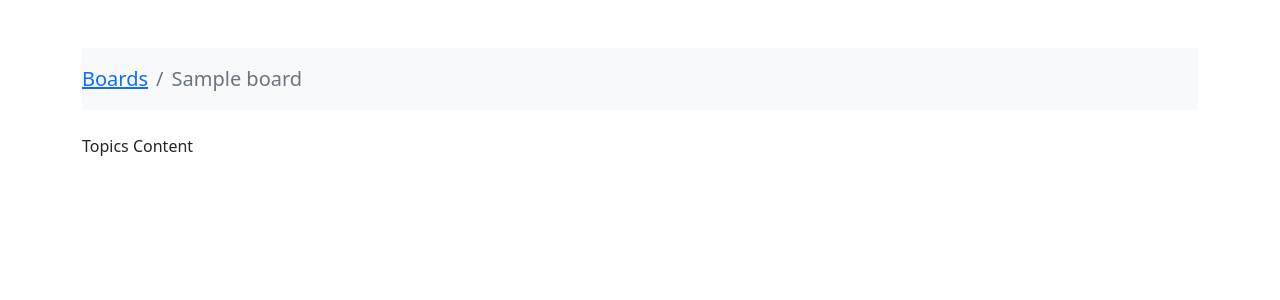
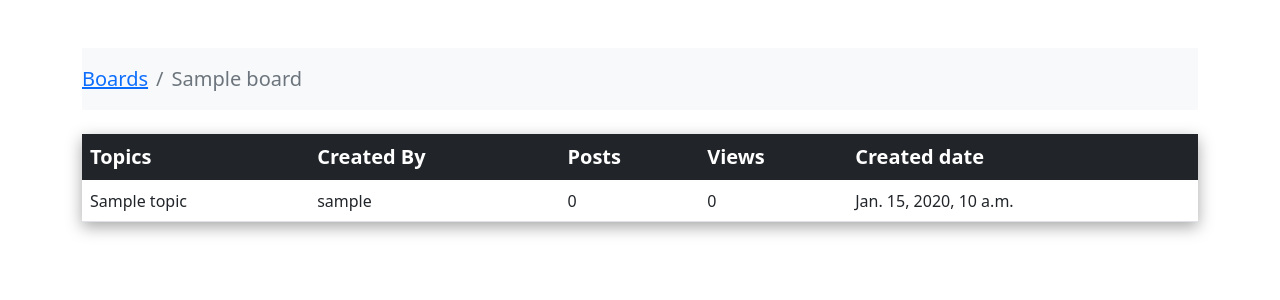
Before and after one commit to Ahmed-Mansy/Boards_App, a Django app: page /boards/1 in a window 1280 px wide. Shown: the top 300 px of the page. Run offline with Django 5.2, Linux system fonts and the light colour scheme; tables that the repository leaves empty hold one stand-in row (values such as "Sample post"); some libraries are stand-ins or nearby versions.

Commit message:
new topics

```diff
--- a/boards/urls.py
+++ b/boards/urls.py
@@ -4,5 +4,6 @@ from . import views
 urlpatterns = [
     path('',views.home,name='home'),
     path('about/',views.about,name='about'),
-    path('boards/<int:board_id>',views.board_topics,name='board_topics')
+    path('boards/<int:board_id>',views.board_topics,name='board_topics'),
+    path('boards/<int:board_id>/new',views.new_topic,name='new_topic')
 ]
--- a/boards/views.py
+++ b/boards/views.py
@@ -1,6 +1,7 @@
-from django.shortcuts import render,get_object_or_404
+from django.shortcuts import render,get_object_or_404,redirect
 from django.http import HttpResponse
-from .models import Board
+from .models import Board,Topic,Post
+from django.contrib.auth.models import User
 
 # Create your views here.
 
@@ -16,5 +17,30 @@ def board_topics(req,board_id):
 
 
 
+def new_topic(req,board_id):
+    board = get_object_or_404(Board,pk=board_id)
+
+    if req.method == 'POST':
+        subject = req.POST['subject']
+        message = req.POST['message']
+        user = User.objects.first()
+
+        topic = Topic.objects.create(
+            subject=subject,
+            board=board,
+            created_by=user,
+        )
+
+        post = Post.objects.create(
+            message=message,
+            topic = topic,
+            created_by = user
+        )
+        return redirect('board_topics',board_id=board.pk)
+
+
+    return render(req,'new_topic.html',{'board':board})
+
+
 def about(request):
     return HttpResponse('<h1>About</h1>')
--- a/static/css/style.css
+++ b/static/css/style.css
@@ -0,0 +1,3 @@
+.new-shadow{
+    box-shadow: rgba(0, 0, 0, 0.35) 0px 5px 15px;
+}
--- a/templates/home.html
+++ b/templates/home.html
@@ -13,8 +13,8 @@ Boards
 
 
 {% block content %}
-<table class="table">
-    <thead class="table-dark fs-5 py-5">
+<table class="table new-shadow">
+    <thead class="table-dark fs-5">
         <th>Board</th>
         <th>Posts</th>
         <th>Topic</th>
--- a/templates/topics.html
+++ b/templates/topics.html
@@ -10,5 +10,31 @@
 {%endblock%}
 
 {% block content%}
-Topics Content
+
+<table class="table new-shadow">
+
+    <thead class="table-dark fs-5">
+        <th>Topics</th>
+        <th>Created By</th>
+        <th>Posts</th>
+        <th>Views</th>
+        <th>Created date</th>
+    </thead>
+    <tbody>
+        {% for topic in board.topics.all %}
+
+        <tr>
+            <td>{{topic.subject}}</td>
+            <td>{{topic.created_by}}</td>
+            <td>0</td>
+            <td>0</td>
+            <td>{{topic.created_dt}}</td>
+        </tr>
+
+        {%endfor%}
+    </tbody>
+
+</table>
+
+
 {%endblock%}
```
Also changed, not shown: templates/new_topic.html (added, +30 -0 lines).
